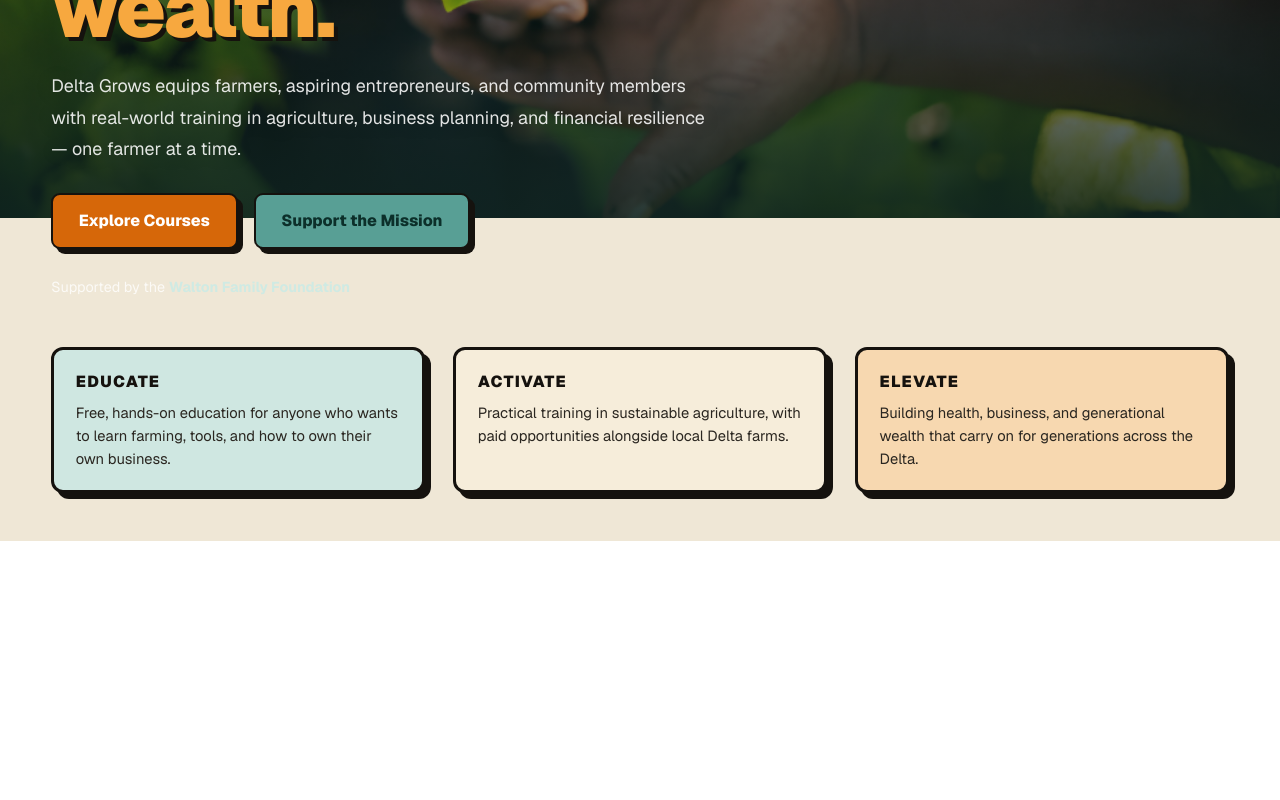
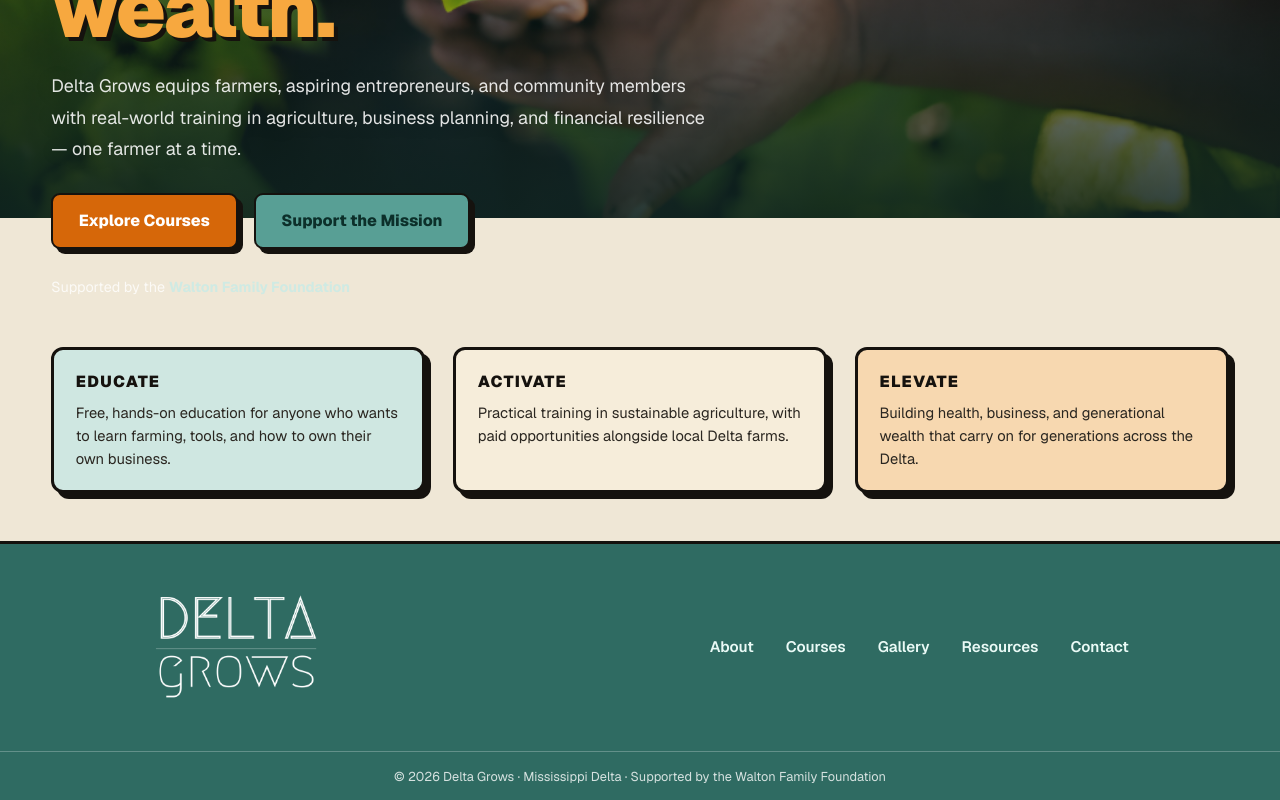
Before and after one commit to brennanhunter/delta-grows, a Next.js app: page / in a window 1280 px wide. Shown: the part 582-1382 px from the top of the page. Before the commit the page ends 1123 px from the top, so only its background shows below. Built offline with nearby package versions, Linux system fonts and the light colour scheme.

Commit message:
Updated footer to layout.

```diff
--- a/app/about/page.tsx
+++ b/app/about/page.tsx
@@ -2,7 +2,6 @@
 import Image from "next/image";
 import Link from "next/link";
 import SiteHeader from "@/app/components/SiteHeader";
-import SiteFooter from "@/app/components/SiteFooter";
 import aboutImage from "@/public/relevant_docs/current_site/about_us/about-image.png";
 
 export const metadata: Metadata = {
@@ -124,8 +123,6 @@
           </div>
         </section>
       </article>
-
-      <SiteFooter />
     </main>
   );
 }
--- a/app/gallery/page.tsx
+++ b/app/gallery/page.tsx
@@ -1,6 +1,5 @@
 import type { Metadata } from "next";
 import SiteHeader from "@/app/components/SiteHeader";
-import SiteFooter from "@/app/components/SiteFooter";
 import VideoBubbles from "@/app/components/VideoBubbles";
 
 export const metadata: Metadata = {
@@ -22,8 +21,6 @@
       </div>
 
       <VideoBubbles />
-
-      <SiteFooter />
     </main>
   );
 }
--- a/app/globals.css
+++ b/app/globals.css
@@ -580,6 +580,8 @@
 }
 
 .dg-foot {
+  position: relative;
+  z-index: 1; /* sit above the home hero's fixed background */
   background: #2f6b62;
   color: #eafaf6;
   border-top: 3px solid var(--ink);
--- a/app/layout.tsx
+++ b/app/layout.tsx
@@ -1,5 +1,6 @@
 import type { Metadata } from "next";
 import { Geist, Geist_Mono } from "next/font/google";
+import SiteFooter from "./components/SiteFooter";
 import "./globals.css";
 
 const geistSans = Geist({
@@ -28,7 +29,10 @@
       lang="en"
       className={`${geistSans.variable} ${geistMono.variable} h-full antialiased`}
     >
-      <body className="min-h-full flex flex-col">{children}</body>
+      <body className="min-h-full flex flex-col">
+        {children}
+        <SiteFooter />
+      </body>
     </html>
   );
 }
--- a/app/resources/page.tsx
+++ b/app/resources/page.tsx
@@ -1,6 +1,5 @@
 import type { Metadata } from "next";
 import SiteHeader from "@/app/components/SiteHeader";
-import SiteFooter from "@/app/components/SiteFooter";
 import TransitionLink from "@/app/components/TransitionLink";
 
 export const metadata: Metadata = {
@@ -123,8 +122,6 @@
         Looking for video stories instead?{" "}
         <TransitionLink href="/gallery">Visit the Gallery &rarr;</TransitionLink>
       </p>
-
-      <SiteFooter />
     </main>
   );
 }
```
